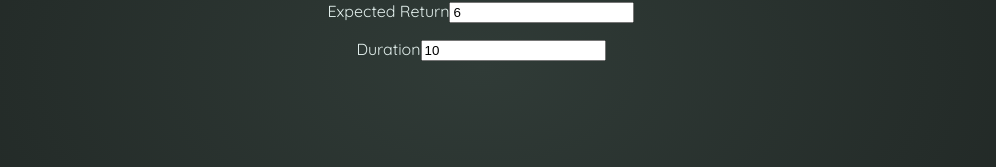
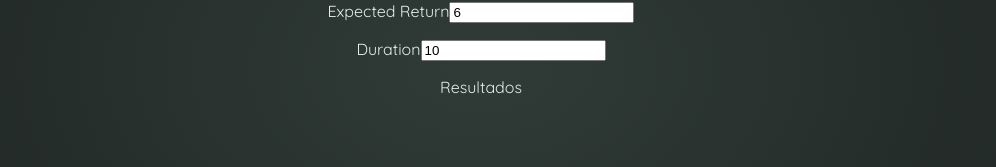
Before and after one commit to Jpkeys29/Investment-Calculator, a React (Vite) app: page / in a window 1280 px wide. Shown: the part 333-500 px from the top of the page, without its empty margins (159-1155 px from the left). Built offline with nearby package versions, Linux system fonts and the light colour scheme.

Commit message:
Passing the uplifted UserInput to Results

```diff
--- a/src/App.jsx
+++ b/src/App.jsx
@@ -2,6 +2,7 @@ import { useState } from 'react'
 import './App.css'
 import Header from './components/Header.jsx'
 import UserInput from './components/UserInput.jsx'
+import Results from './components/Results.jsx'
 
 function App() {
   const [userInput, setUserInput] = useState({
@@ -23,7 +24,8 @@ function handleChange(inputIdentifier, newValue){
   return (
     <>
       <Header />
-      <UserInput userInput={userInput}onChangeInput={handleChange}/>
+      <UserInput userInput={userInput} onChange={handleChange}/>
+      <Results input={userInput}/>
     </>
   )
 }
--- a/src/components/Results.jsx
+++ b/src/components/Results.jsx
@@ -1,4 +1,5 @@
 
-export default function Results() {
+export default function Results({input}) {
+    console.log(input)
     return <p>Resultados</p>
 }
```
